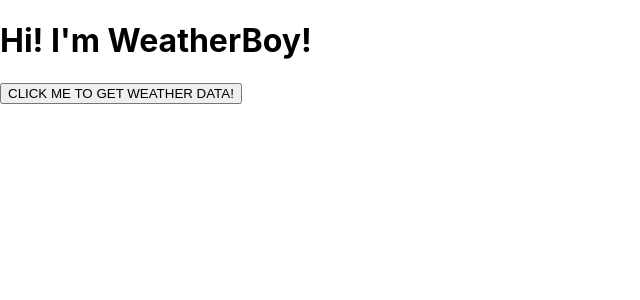
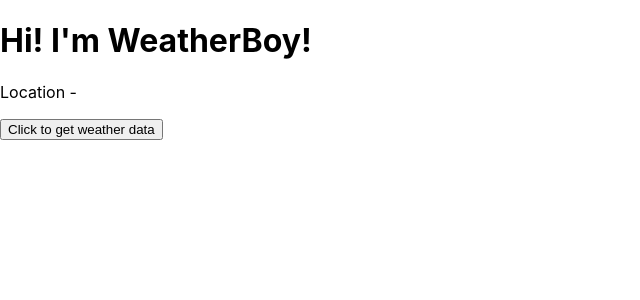
Before and after one commit to martinAbsolute/weather-widget, a React (Create React App) app: page / in a window 1280 px wide. Shown: the top 300 px of the page, without its empty margins (0-640 px from the left). Built offline with nearby package versions, Linux system fonts and the light colour scheme.

Commit message:
Finish core functionality of API call, correct wrong definitions in actions index.js

```diff
--- a/src/actions/index.js
+++ b/src/actions/index.js
@@ -1,3 +1,3 @@
 export const GET_FORECAST_STARTED = 'GET_FORECAST_STARTED'
-export const GET_FORECAST_SUCCESS = 'GET_FORECAST_STARTED'
-export const GET_FORECAST_FAILURE = 'GET_FORECAST_STARTED'
+export const GET_FORECAST_SUCCESS = 'GET_FORECAST_SUCCESS'
+export const GET_FORECAST_FAILURE = 'GET_FORECAST_FAILURE'
--- a/src/components/WeatherBoy.js
+++ b/src/components/WeatherBoy.js
@@ -5,18 +5,16 @@ import { getForecast } from '../actions/weatherBoy'
 
 function WeatherBoy({ data, isLoading, hasErrored, getForecast }) {
 
-    const handleGetWeatherClick = () => {
-        console.log('handleclickfired')
+    const handleClick = () => {
         getForecast(50.040156499999995, 36.3003934)
     }
 
     return <div>
         {isLoading ? <p>Loading...</p> : ''}
+        {isLoading ? <p>Error getting data.</p> : ''}
         <h1>Hi! I'm WeatherBoy!</h1>
-        <p>{data}</p>
-        <button type="button" onClick={handleGetWeatherClick}>
-            CLICK ME TO GET WEATHER DATA!
-        </button>
+        <p>Location - {data.name}</p>
+        <button type="button" onClick={handleClick}>Click to get weather data</button>
     </div>
 }
 
--- a/src/reducers/weatherBoy.js
+++ b/src/reducers/weatherBoy.js
@@ -1,7 +1,7 @@
 import { GET_FORECAST_STARTED, GET_FORECAST_SUCCESS, GET_FORECAST_FAILURE } from '../actions'
 
 const initialState = {
-    forecastData: [],
+    forecastData: {},
     isLoading: false,
     hasErrored: false,
     errorData: '',
```
